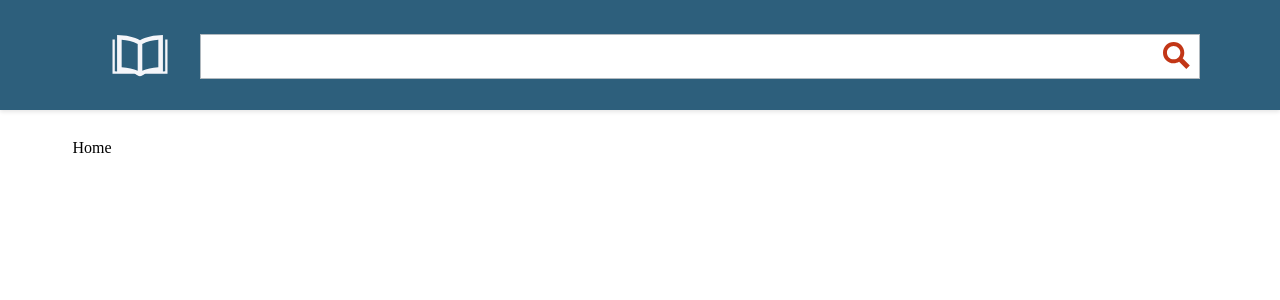
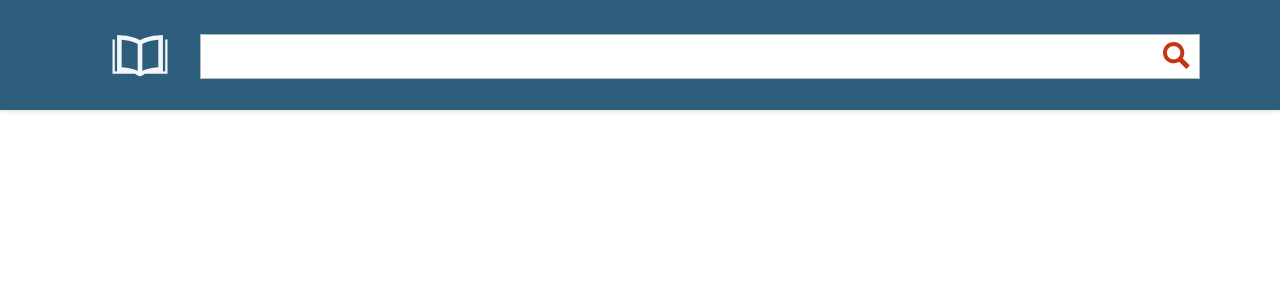
Before and after one commit to Hyunse/my-dictionary, a React (Create React App) app in the folder client/: page /dictionary/1 in a window 1280 px wide. Shown: the top 300 px of the page. Built offline with nearby package versions, Linux system fonts and the light colour scheme.

Commit message:
Add RouterProps to use history

```diff
--- a/client/src/routes/Main/MainPresenter.tsx
+++ b/client/src/routes/Main/MainPresenter.tsx
@@ -40,8 +40,8 @@ const MainPresenter: React.SFC<IProps> = () => {
         <Nav />
       </Header>
       <Switch>
-        <Route path={"/"} component={Home} />
-        <Route path={"/dictionary"} component={Definition} />
+        <Route exact={true} path={"/"} component={Home} />
+        <Route path={"/dictionary/:searchValue"} component={Definition} />
       </Switch>
       <Definition />
     </Container>
--- a/client/src/routes/Nav/NavContainer.tsx
+++ b/client/src/routes/Nav/NavContainer.tsx
@@ -1,9 +1,12 @@
 import React, { Component } from 'react';
 import { connect } from 'react-redux';
+import { RouteComponentProps } from 'react-router';
+import { withRouter } from 'react-router-dom';
 import * as actions from '../../actions';
 import NavPresenter from './NavPresenter';
 
-interface IOwnProps {}
+interface IOwnProps {
+}
 
 interface IStateProps {}
 
@@ -11,9 +14,9 @@ interface IDispatchProps {
   searchWords: (value: string) => void;
 }
 
-type IProps = IStateProps & IDispatchProps & IOwnProps;
+type IProps = IStateProps & IDispatchProps & IOwnProps & RouteComponentProps;
 
-class NavContainer extends Component<IProps, {}> {
+class NavContainer extends Component<IProps> {
   private inputRef: React.RefObject<HTMLInputElement>;
 
   /**
@@ -35,15 +38,15 @@ class NavContainer extends Component<IProps, {}> {
     if (inputSearch) {
       // Create Action searchWords
       this.props.searchWords(inputSearch.value);
+      if(this.props.history) {
+        this.props.history.push(`/dictionary/${inputSearch.value}`);
+      }
     }
   };
 
   public render() {
     return (
-      <NavPresenter
-        inputRef={this.inputRef}
-        clickSearch={this.clickSearch}
-      />
+      <NavPresenter inputRef={this.inputRef} clickSearch={this.clickSearch} />
     );
   }
 }
@@ -61,7 +64,9 @@ const mapDispatchToProps = (dispatch) => {
   };
 };
 
-export default connect(
-  null,
-  mapDispatchToProps
-)(NavContainer);
+export default withRouter(
+  connect(
+    null,
+    mapDispatchToProps
+  )(NavContainer)
+);
```
